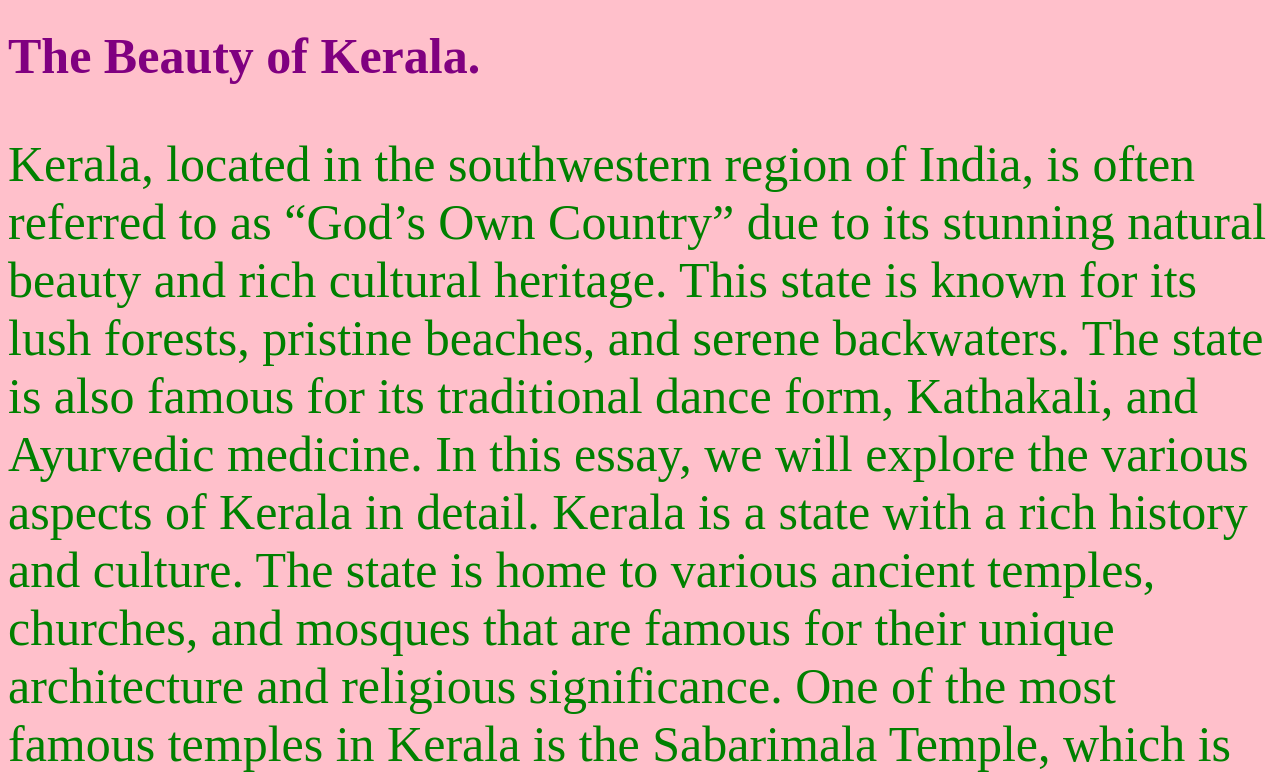
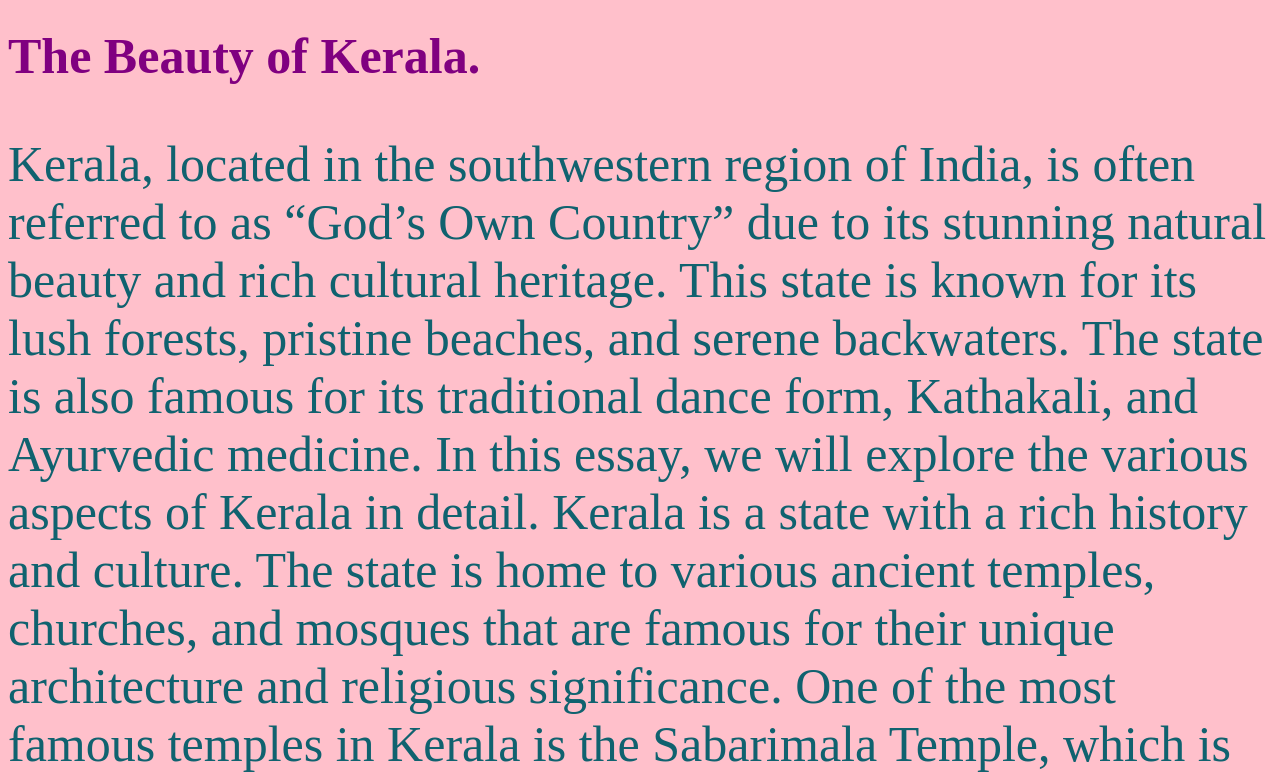
Before and after one commit to donkanadeexitha/s, a plain HTML site: page index.html in a window 1280 px wide. Shown: the part 2240-3021 px from the top of the page. Drawn offline with Linux system fonts and the light colour scheme.

Commit message:
change colour

```diff
--- a/index.html
+++ b/index.html
@@ -12,7 +12,7 @@ YOUNG TIGER NTR </h2>
 <hr>
 <h3 style="color:purple;font-size:50px;font-family:italic;">
 The Beauty of Kerala.</h3>
-<p style="color:green;font-size:50px;font-family:italic;"> Kerala, located in the southwestern region of India, is often referred to as “God’s Own Country” due to its stunning natural beauty and rich cultural heritage. This state is known for its lush forests, pristine beaches, and serene backwaters. The state is also famous for its traditional dance form, Kathakali, and Ayurvedic medicine. In this essay, we will explore the various aspects of Kerala in detail.
+<p style="color:rgb(16, 98, 111);font-size:50px;font-family:italic;"> Kerala, located in the southwestern region of India, is often referred to as “God’s Own Country” due to its stunning natural beauty and rich cultural heritage. This state is known for its lush forests, pristine beaches, and serene backwaters. The state is also famous for its traditional dance form, Kathakali, and Ayurvedic medicine. In this essay, we will explore the various aspects of Kerala in detail.
 
 Kerala is a state with a rich history and culture. The state is home to various ancient temples, churches, and mosques that are famous for their unique architecture and religious significance. One of the most famous temples in Kerala is the Sabarimala Temple, which is dedicated to Lord Ayyappa. The temple attracts millions of devotees every year, especially during the annual Mandala Pooja festival. Apart from religious sites, Kerala is also known for its beautiful hill stations like Munnar, which are home to vast tea plantations and offer a refreshing break from the hustle and bustle of the city. </p>
 <img width="50%" src="pic.jpg">
```
